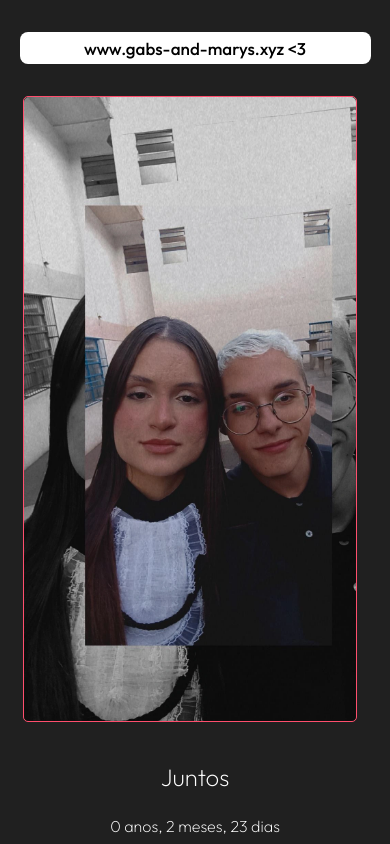
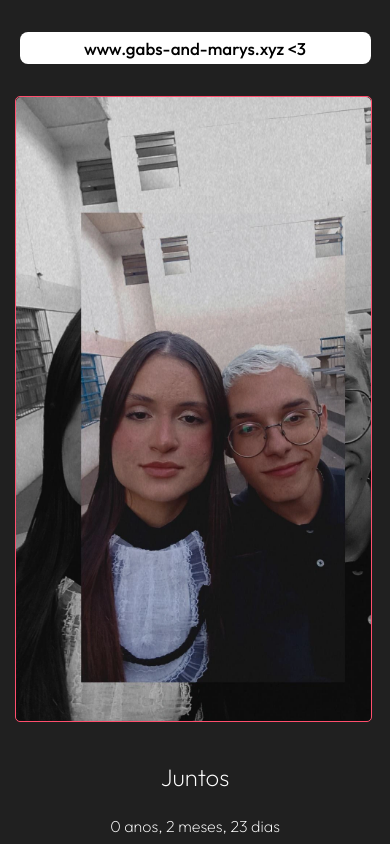
Before and after one commit to gabs-viana/love-you-marys, a plain HTML site: page index.html in a window 390 px wide. Shown: the top 844 px of the page. Drawn offline with Linux system fonts and the light colour scheme.

Commit message:
Agora sim atualizadin 2

```diff
--- a/style.css
+++ b/style.css
@@ -111,7 +111,7 @@ body {
     }
 
     .carrossel fieldset {
-        width: 20.8rem;
+        width: 22.2rem;
         height: 39rem;
         margin: 0 auto;
         padding: 0;
```
